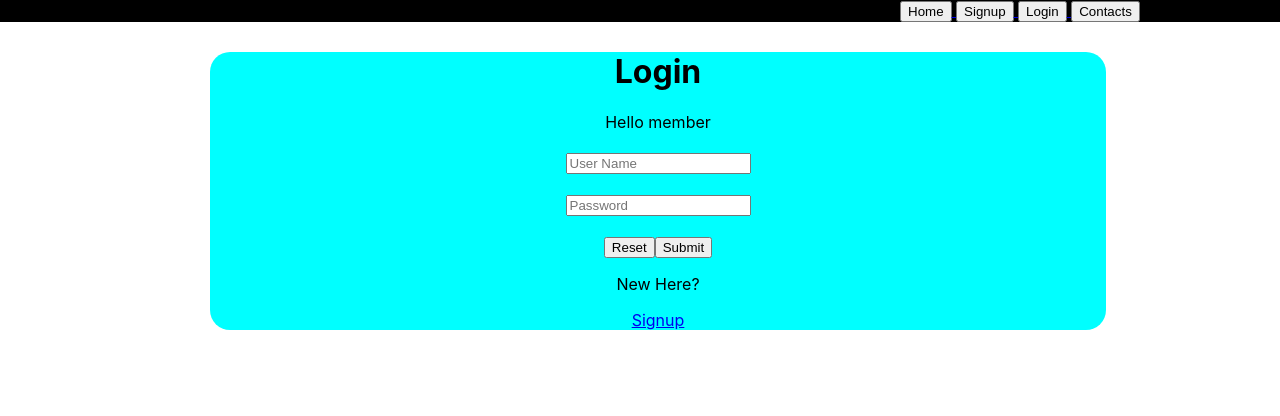
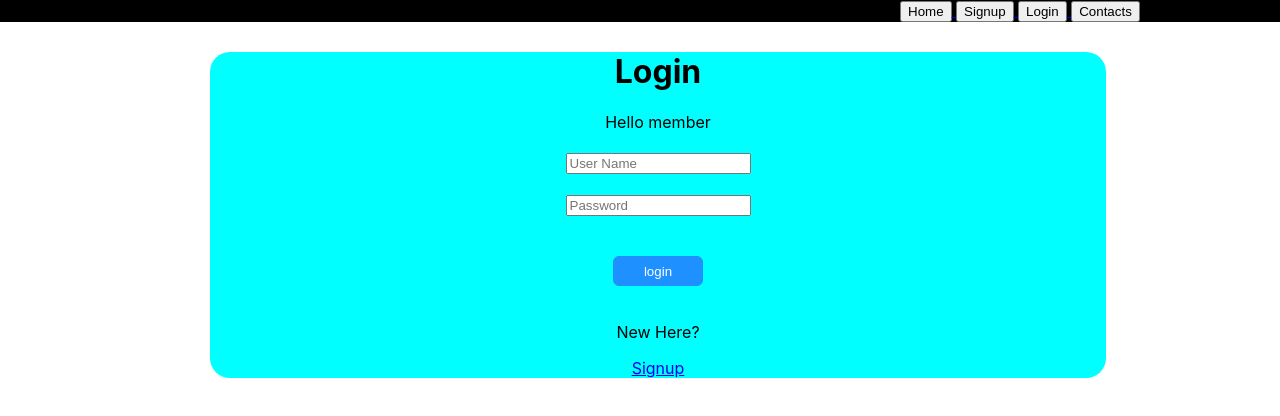
Before and after one commit to kencal20/personal-route-project, a React (Create React App) app: page /login in a window 1280 px wide. Shown: the top 416 px of the page. Built offline with nearby package versions, Linux system fonts and the light colour scheme.

Commit message:
Login update

```diff
--- a/src/components/Login.js
+++ b/src/components/Login.js
@@ -23,6 +23,7 @@ class Login extends Component {
 
   render() {
     return (
+      <form onSubmit={this.handleSubmit}>
       <div className="App">
         <h1>Login</h1>
         <p>Hello member</p>
@@ -44,15 +45,26 @@ class Login extends Component {
             onChange={this.handlechange}
           />
         </div>
-            <input type ="reset"/>
-            <input type="submit"/>
+        <button
+          style={{
+            background: "dodgerblue",
+            width: "10%",
+            height: "30px",
+            margin: "20px",
+            border: ["1px", "dodgerblue", "solid"],
+            borderRadius: "6px",
+            color: "white",
+          }}
+        >
+          login
+        </button>
 
         <p>New Here?</p>
         <Link to="/signup">
           <p>Signup</p>
         </Link>
       </div>
-
+      </form>
     );
   }
 }
```
Lines whose indentation alone changed are shown as unchanged.
